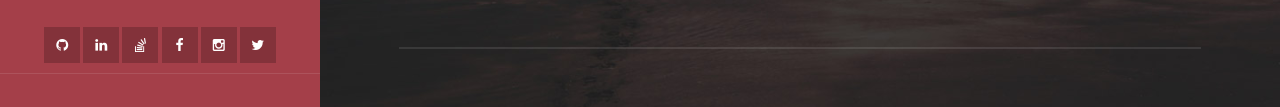
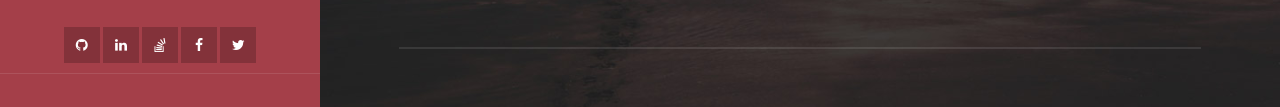
Before and after one commit to Damika-Anupama/Portfolio, a website: page index.html in a window 1280 px wide. Shown: the part 572-679 px from the top of the page. Drawn offline with Linux system fonts and the light colour scheme.

Commit message:
update left nav

```diff
--- a/index.html
+++ b/index.html
@@ -70,9 +70,6 @@
               </li>
                <li>
                 <a href="https://www.facebook.com/damika.anupama"><i class="fa fa-facebook"></i></a>
-              </li>
-               <li>
-                <a href="https://www.instagram.com/anupamadamika"><i class="fa fa-instagram"></i></a>
               </li>
               <li>
                 <a href="https://twitter.com/Damika_Anupama"><i class="fa fa-twitter"></i></a>
```
